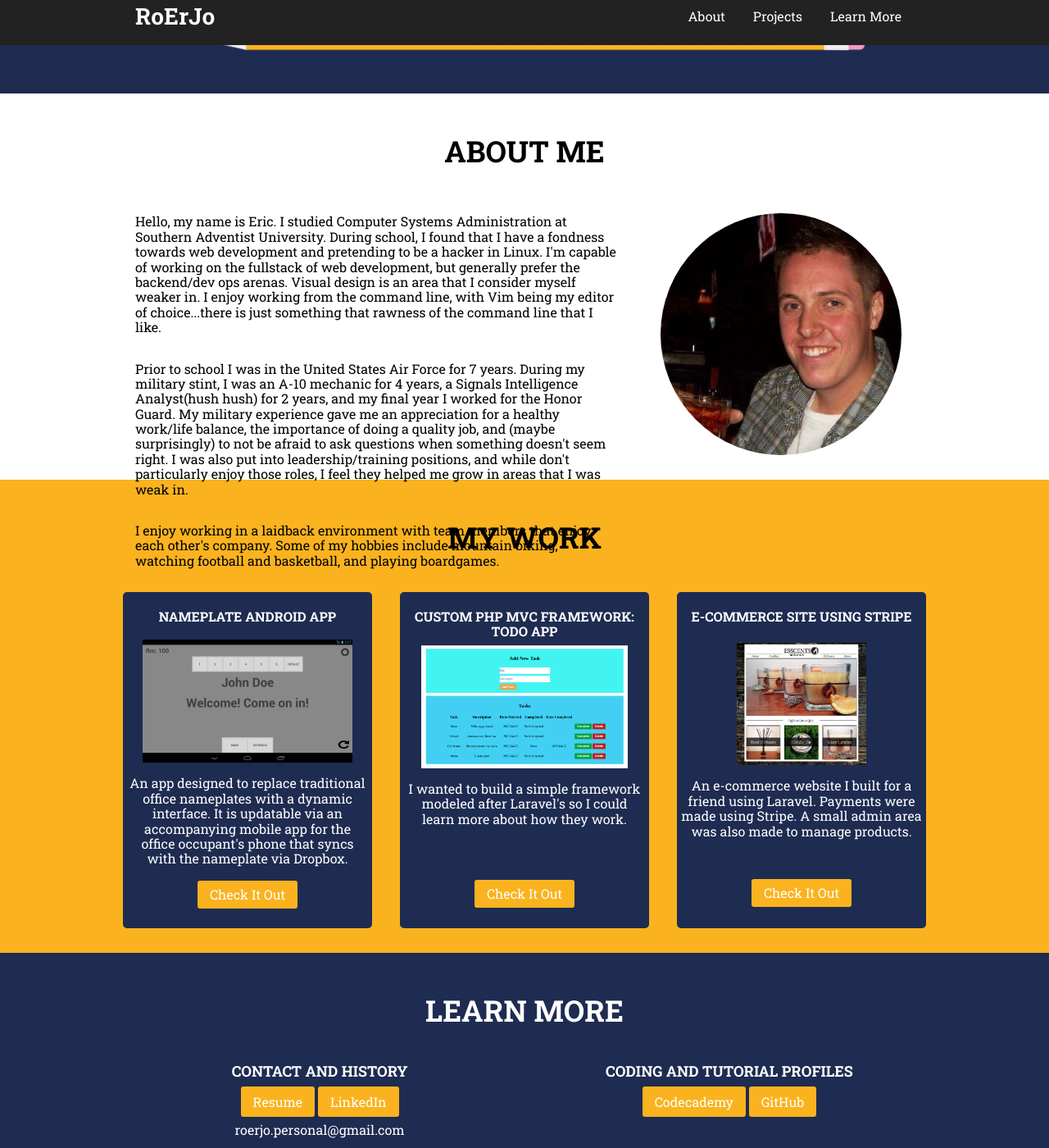
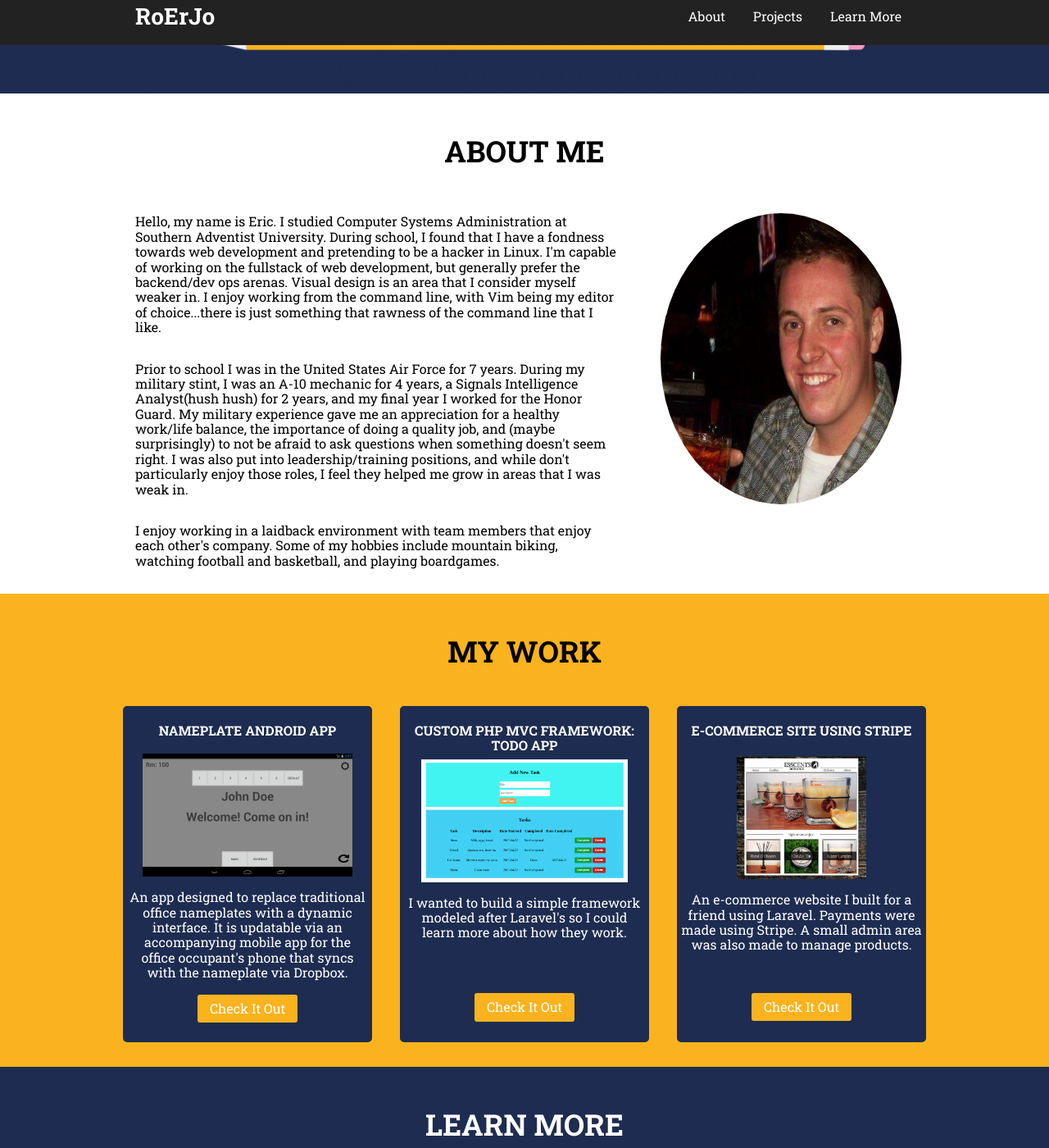
Before and after one commit to roerjo/roerjo.me, a Jekyll site: the page index.html, which Jekyll copies as it is, in a window 1280 px wide and 1400 px high, scrolled down 471 px. Shown: the whole window at 82% size. Built offline with Jekyll 4.4.1, drawn with Linux system fonts in a browser that asks for light colours.

Commit message:
update css

```diff
--- a/css/main.css
+++ b/css/main.css
@@ -145,7 +145,7 @@ header #responsive li:hover {
 .about .container {
   display: flex;
   justify-content: space-between;
-  max-height: 355px;
+  max-height: 500px;
 }
 
 .about h2 {
```
